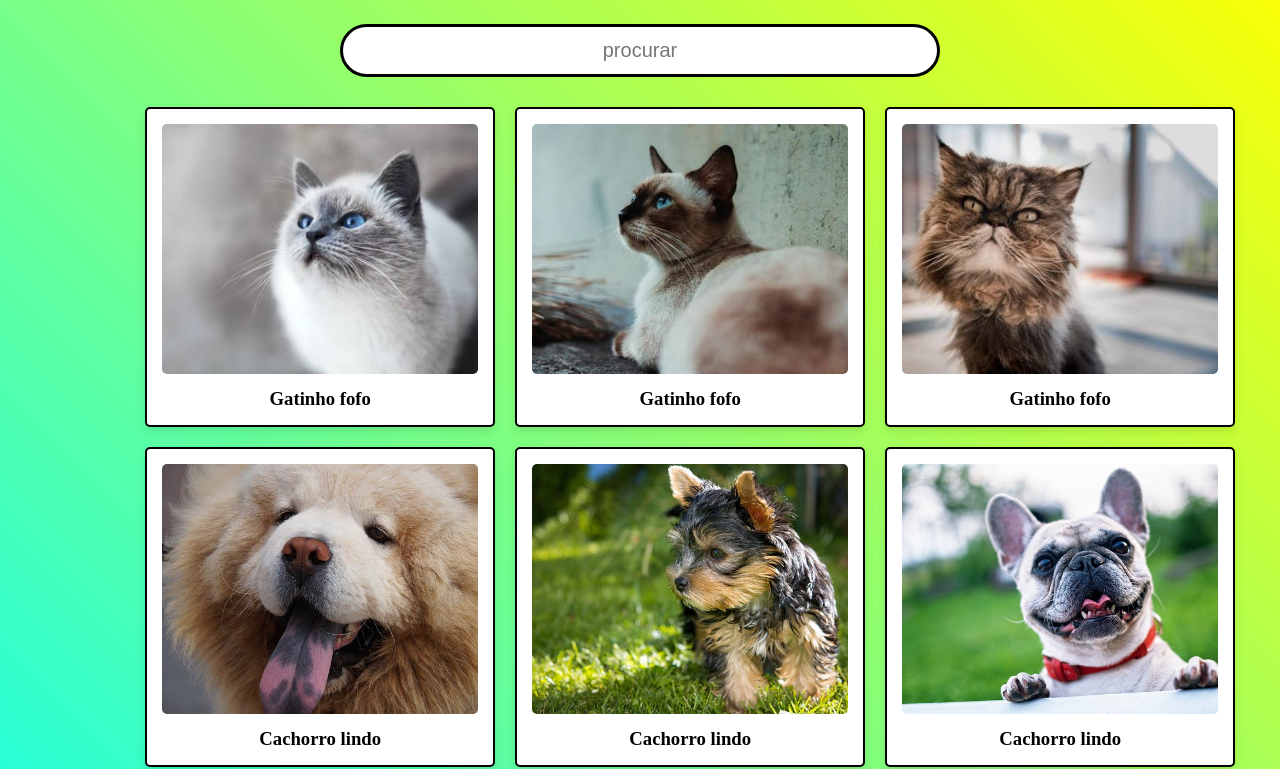
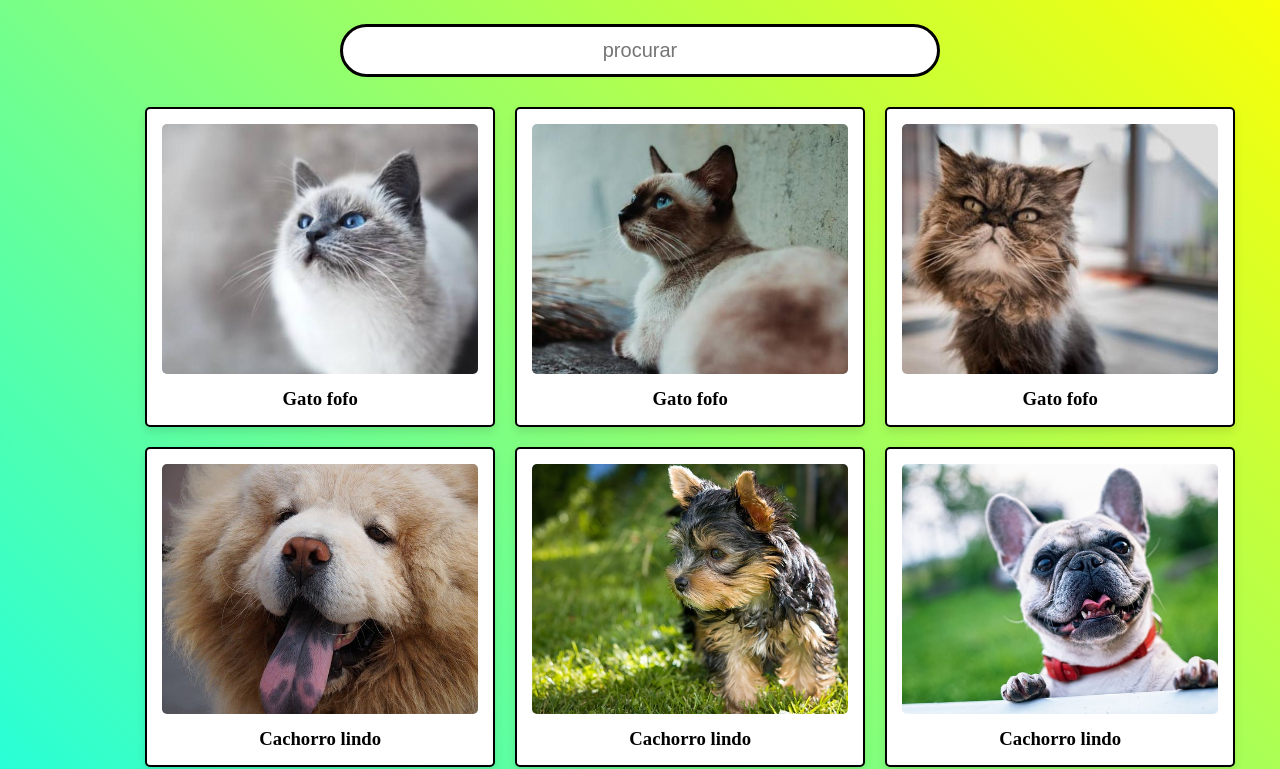
Before and after one commit to carlorique/galeria, a plain HTML site: page index.html in a window 1280 px wide. Shown: the part 60-829 px from the top of the page. Drawn offline with Linux system fonts and the light colour scheme.

Commit message:
Update index.html

```diff
--- a/index.html
+++ b/index.html
@@ -15,17 +15,17 @@
 
         <div class="container-image">
 
-            <div class="image" data-title="gatinho">
+            <div class="image" data-title="gato">
                 <img src="/imagens/cat_1.jpg" alt="">
-                <h3>Gatinho fofo</h3>
+                <h3>Gato fofo</h3>
             </div>
-            <div class="image" data-title="gatinho">
+            <div class="image" data-title="gato">
                 <img src="/imagens/cat_2.jpg" alt="">
-                <h3>Gatinho fofo</h3>
+                <h3>Gato fofo</h3>
             </div>
-            <div class="image" data-title="gatinho">
+            <div class="image" data-title="gato">
                 <img src="/imagens/cat_3.jpg" alt="">
-                <h3>Gatinho fofo</h3>
+                <h3>Gato fofo</h3>
             </div>
             <div class="image" data-title="cachorro">
                 <img src="/imagens/dog_1.jpg" alt="">
```
